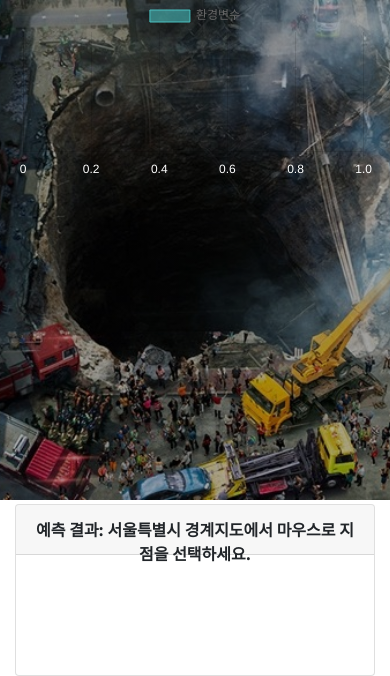
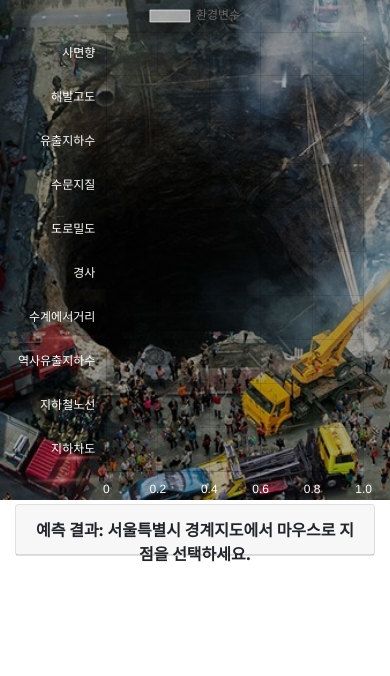
Before and after one commit to web1mhz/sinkhole_ml_web, a Flask app: page / in a window 390 px wide. Shown: the part 884-1560 px from the top of the page. After the commit the page ends 1446 px from the top, so only its background shows below. Run offline with Flask 3, Linux system fonts and the light colour scheme; parts of the project's set-up code (start-up, migrations or seed data) failed here and were passed over; some libraries are stand-ins or nearby versions.

Commit message:
환경변수 한글로

```diff
--- a/server.py
+++ b/server.py
@@ -57,15 +57,26 @@ def process_coordinates():
     lon = float(data['longitude'])
     # print("aa",lon, lat)
 
+    ko_env_name =[]
+
     try:
 
         values = [extract_values_from_raster(lat, lon, raster_path) for raster_path in raster_file_paths]
+        print(values)
+
+        r_names = [os.path.basename(raster_path).split('.')[0].split('_')[0] for raster_path in raster_file_paths]
+
+        for r_name in r_names:
+            print(r_name)
+
+            if r_name == "hydrgeo_84":
+                ko_env_name.append("수문지질학")
+                values[r_names.index(r_name)] = values[r_names.index(r_name)] * 100
 
 
+        print(ko_env_name)
 
-        r_names = [os.path.basename(raster_path).split('.')[0] for raster_path in raster_file_paths]
 
-        print(values)
 
         pred_class = None
         str_val1 = None
@@ -97,10 +108,9 @@ def process_coordinates():
                 pred_class = '안전지대'
 
             # print(pred_class)
-
             # Create a bar chart and convert it to base64 for embedding in HTML
-            chart_img = create_bar_chart(r_names, values)
-            chart_base64 = base64.b64encode(chart_img.getvalue()).decode('utf-8')
+            # chart_img = create_bar_chart(r_names, values)
+            # chart_base64 = base64.b64encode(chart_img.getvalue()).decode('utf-8')
 
         return jsonify({'chart_base64': chart_base64, 'results': pred_class, 'pred_val' :  str_val1, 'env_name':r_names, 'env_val':values})
 
--- a/static/data/css/style.css
+++ b/static/data/css/style.css
@@ -16,3 +16,13 @@ a{
     font-family: 'Noto Sans KR', sans-serif;
     font-weight: 700;
 }
+
+
+.coord_result{
+    display: flex;
+    align-items: center;
+
+    justify-content: space-around;
+
+
+}
--- a/templates/index.html
+++ b/templates/index.html
@@ -90,8 +90,8 @@
                 <!-- <div class="col-md-6">
                         <div id="chart" class="backg" ></div>
                 </div>  -->
-                <div class="col-md-6 d-flex align-middle backg" style="width: 100%;height: 500px;">
-                    <canvas  id="myChart"></canvas>
+                <div class="col-md-6 d-flex align-middle backg">
+                    <canvas  id="myChart" style="width: 100%;height: 500px;"></canvas>
                 </div>
             </div>
 
@@ -105,8 +105,9 @@
                     PREDICTING...
                 </button>
 
-                <div id ="coord"></div>
-                <div id="result" class="card-body" style="height: 120px;">
+                <div class="coord_result">
+                    <div id ="coord" ></div>
+                    <div id= "result"> </div>
                 </div>
 
             </div>
@@ -255,6 +256,7 @@
         function predictResults(latitude, longitude){
 
             infoWindow.close();
+
             document.getElementById('result').innerHTML = '';
             // document.getElementById('chart').innerText = '';
             $('#coord').html("")
@@ -278,7 +280,7 @@
                         console.log(response.env_val);
 
 
-                        myChart.data.labels = response.env_name;
+                        // myChart.data.labels = response.env_name;
                         myChart.data.datasets[0].data = response.env_val;
 
 
@@ -292,7 +294,7 @@
                         } else if (response.results !==null && response.results == "안전지대"){
                             $('#result').html('<div ><span class="badge badge-success">관심</span><h3>씽크홀 발생위험 안전지대'+ ', 발생위험확률(' + response.pred_val + ')입니다.</h3></div>');
                         } else {
-                            $('#result').html('<div><h3>선택한 지점은 서울시 경계를 벗어났거나 한강입니다. 다시 선택하세요.</h3></div>');
+                            $('#result').html('<div><span class="badge badge-success">지점오류</span><h3>선택한 지점은 서울시 경계를 벗어났거나 한강입니다. 다시 선택하세요.</h3></div>');
                         }
 
 
@@ -307,7 +309,7 @@
                        //     $('#chart').html('<p>선택된 지점은 서울특별시 경계를 벗어났습니다. 다시 선택하세요.</p>');
                        // }
 
-                        $('#coord').html('<div style-"padding:10;"><h3>선택된 지점은 경도: '+  longitude + ' 위도: ' +  latitude +'</h3></div>');
+                        $('#coord').html('<div><span class="badge badge-success">선택지점</span><h3>선택된 지점은 경도: '+  longitude + ' 위도: ' +  latitude +'</h3></div>');
 
                         // console.log(e.coord)
                         myChart.update();
@@ -500,12 +502,17 @@
                     htmlAddresses.push('[영문명 주소] ' + item.englishAddress);
                 }
 
+                // infoWindow.setContent([
+                //     '<div style="padding:5px;min-width:100px;line-height:100%;">',
+                //     '<h6 style="margin-top:1px;">검색 주소 : '+ address +'</h6><br />',
+                //     htmlAddresses.join('<br />'),
+                //     '</div>'
+                // ].join('\n'));
+
                 infoWindow.setContent([
-                    '<div style="padding:5px;min-width:100px;line-height:100%;">',
-                    '<h6 style="margin-top:1px;">검색 주소 : '+ address +'</h6><br />',
-                    htmlAddresses.join('<br />'),
+                    '<div class="alert alert-primary">예측하기 버튼을 누르세요',
                     '</div>'
-                ].join('\n'));
+                ].join(''));
 
 
                 map.setCenter(point);
@@ -698,30 +705,33 @@
 
     <script>
 
-
-
     const ctx = document.getElementById('myChart');
-
-
     var myChart = new Chart(ctx, {
         type: 'bar',
         data: {
-            labels: chart_env_name,
+            // labels: chart_env_name,
+            labels: ['사면향', '해발고도', '유출지하수','수문지질', '도로밀도', '경사', '수계에서거리','역사유출지하수', '지하철노선', '지하차도'],
 
             datasets: [{
                 label: '환경변수',
                 data: chart_env_val,
-                backgroundColor: 'rgba(75, 192, 192,0.6)',
-                borderColor: 'rgba(75, 192, 192, 1)',
+                backgroundColor: 'rgba(255, 255, 255,0.6)',
+                borderColor: 'rgba(255, 255, 255,0.6)',
                 borderWidth: 1
 
             }]
         },
         options: {
             indexAxis: 'y',
+            legend: {
+                labels: {
+                    fontColor: "white",
+                    fontSize: 18
+                }
+            },
             scales: {
                 y: {
-                    ticks: { color: 'white', beginAtZero: true }
+                    ticks: { color: 'white', beginAtZero: true}
                 },
                 x: {
                     ticks: { color: 'white', beginAtZero: true }
```
Also changed, not shown: static/data/img_data/barplot_plot.png.
